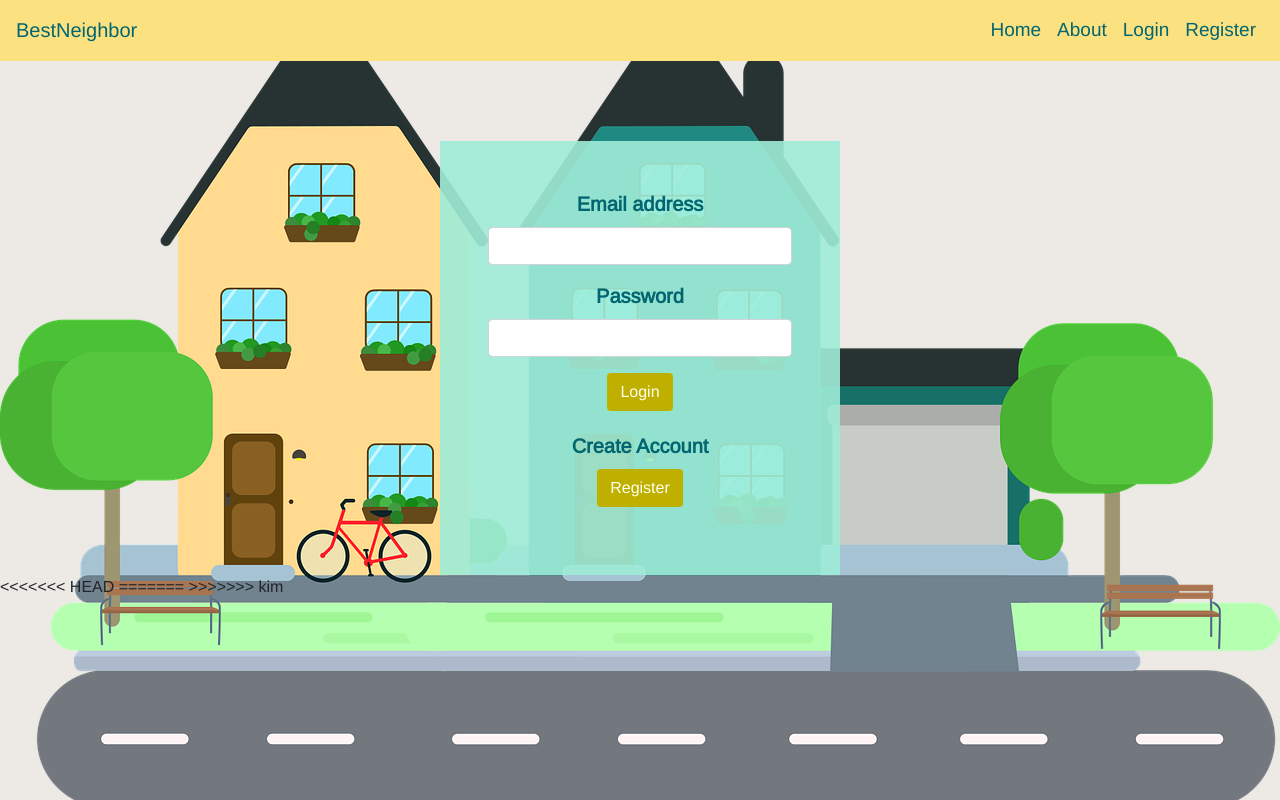
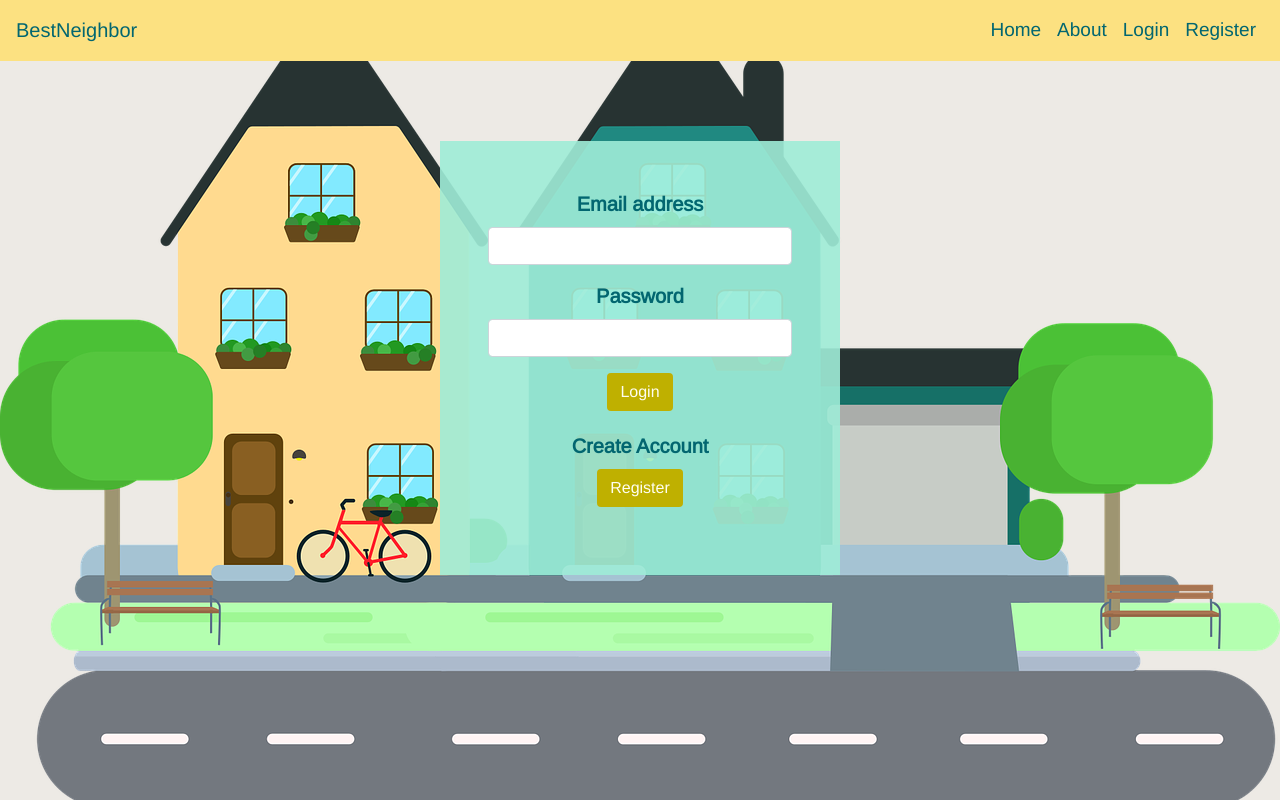
Before and after one commit to Hackbright-Covid-19-Hackathon/hack-covid-19, a Flask app: page / in a window 1280 px wide. Run offline with Flask 2, Linux system fonts and the light colour scheme; some libraries are stand-ins or nearby versions.

Commit message:
saved base.html

```diff
--- a/templates/base.html
+++ b/templates/base.html
@@ -36,11 +36,7 @@
 
     <!-- Optional JavaScript -->
     <!-- jQuery first, then Popper.js, then Bootstrap JS -->
-<<<<<<< HEAD
-<!--     <script src="https://code.jquery.com/jquery-3.4.1.slim.min.js" integrity="sha384-J6qa4849blE2+poT4WnyKhv5vZF5SrPo0iEjwBvKU7imGFAV0wwj1yYfoRSJoZ+n" crossorigin="anonymous"></script> -->
-=======
     <!-- <script src="https://code.jquery.com/jquery-3.4.1.slim.min.js" integrity="sha384-J6qa4849blE2+poT4WnyKhv5vZF5SrPo0iEjwBvKU7imGFAV0wwj1yYfoRSJoZ+n" crossorigin="anonymous"></script> -->
->>>>>>> kim
     <script src="https://cdn.jsdelivr.net/npm/popper.js@1.16.0/dist/umd/popper.min.js" integrity="sha384-Q6E9RHvbIyZFJoft+2mJbHaEWldlvI9IOYy5n3zV9zzTtmI3UksdQRVvoxMfooAo" crossorigin="anonymous"></script>
     <script src="https://stackpath.bootstrapcdn.com/bootstrap/4.4.1/js/bootstrap.min.js" integrity="sha384-wfSDF2E50Y2D1uUdj0O3uMBJnjuUD4Ih7YwaYd1iqfktj0Uod8GCExl3Og8ifwB6" crossorigin="anonymous"></script>
   </body>
```
